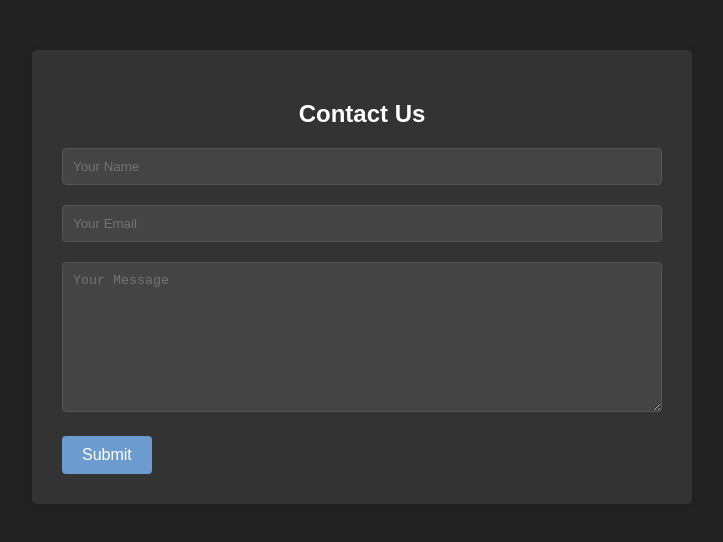
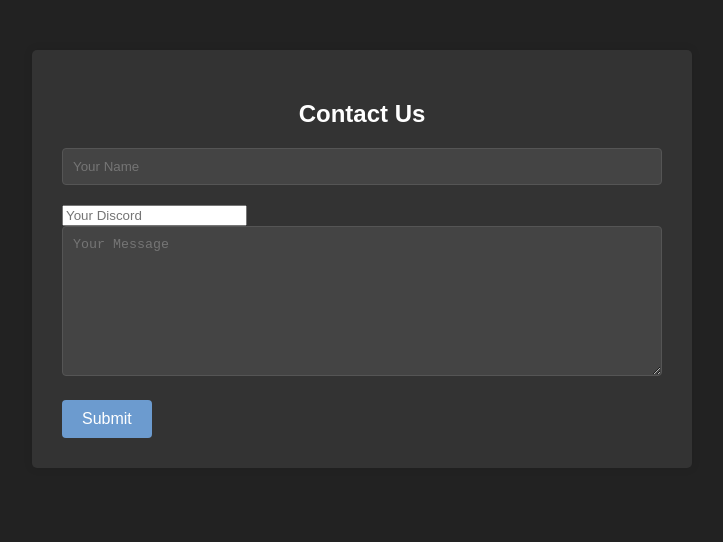
Before and after one commit to SolarTeams/muncherroblox, a plain HTML site: page contact.html in a window 1280 px wide. Shown: the whole page, without its empty margins (278-1001 px from the left). Drawn offline with Linux system fonts and the light colour scheme.

Commit message:
Update contact.html

```diff
--- a/contact.html
+++ b/contact.html
@@ -101,7 +101,7 @@
     <h2>Contact Us</h2>
     <form action="https://formspree.io/f/xzbnrygg" method="POST">
         <input type="text" name="name" placeholder="Your Name" required>
-        <input type="email" name="email" placeholder="Your Email" required>
+        <input type="discord" name="discord" placeholder="Your Discord" required>
         <textarea name="message" placeholder="Your Message" required></textarea>
         <input type="submit" value="Submit">
     </form>
```
